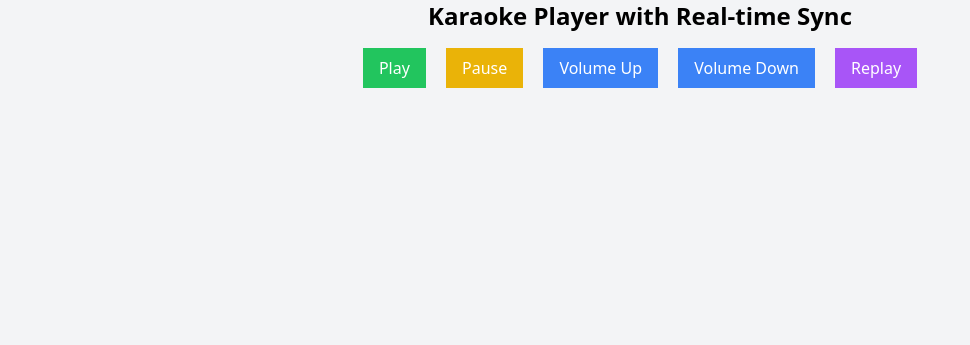
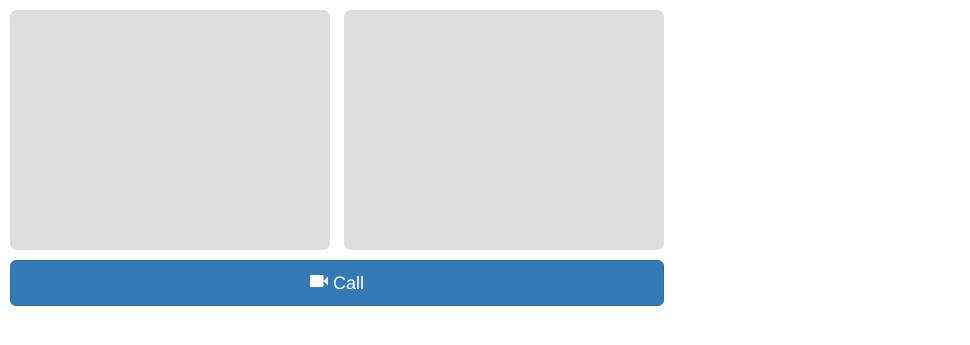
Before and after one commit to saomaidl/saomaidl.github.io, a Jekyll site: the page built from _pages/songs.html, in a window 1280 px wide. Shown: the top 345 px of the page, without its empty margins (0-970 px from the left). Built offline with Jekyll 4.4.1, drawn with Linux system fonts in a browser that asks for light colours; nearby versions of some CDN libraries; comment, search, counter and statistics services are not loaded; some of the changed lines change nothing that is shown.

Commit message:
Update songs.html

```diff
--- a/_pages/songs.html
+++ b/_pages/songs.html
@@ -5,159 +5,112 @@ permalink: /songs
 description: "Hiển thị các bài hát karaoke đã được chọn để hát. Dễ dàng truy cập và quản lý các lựa chọn yêu thích của bạn."
 ---
 
-<!DOCTYPE html>
-<html lang="en">
+<html>
+
 <head>
-  <meta charset="UTF-8">
-  <meta name="viewport" content="width=device-width, initial-scale=1.0">
-  <title>Karaoke Player with WebRTC & Firebase Sync</title>
-  <script src="https://cdn.tailwindcss.com"></script>
-  <script src="https://code.jquery.com/jquery-3.6.0.min.js"></script>
   <script src="https://www.gstatic.com/firebasejs/8.10.0/firebase-app.js"></script>
   <script src="https://www.gstatic.com/firebasejs/8.10.0/firebase-database.js"></script>
-  <script src="https://www.youtube.com/iframe_api"></script>
+  <link href="https://cdnjs.cloudflare.com/ajax/libs/twitter-bootstrap/3.3.7/css/bootstrap.min.css" rel="stylesheet">
+  <style type="text/css">
+    video {
+      background-color: #ddd;
+      border-radius: 7px;
+      margin: 10px 0px 0px 10px;
+      width: 320px;
+      height: 240px;
+    }
+    button {
+      margin: 5px 0px 0px 10px !important;
+      width: 654px;
+    }
+  </style>
 </head>
-<body class="bg-gray-100 text-center">
-  <h1 class="text-2xl font-bold">Karaoke Player with Real-time Sync</h1>
-  <div id="player" class="my-4 mx-auto"></div>
-  <div class="space-x-4">
-    <button id="playBtn" class="px-4 py-2 bg-green-500 text-white">Play</button>
-    <button id="pauseBtn" class="px-4 py-2 bg-yellow-500 text-white">Pause</button>
-    <button id="volumeUpBtn" class="px-4 py-2 bg-blue-500 text-white">Volume Up</button>
-    <button id="volumeDownBtn" class="px-4 py-2 bg-blue-500 text-white">Volume Down</button>
-    <button id="replayBtn" class="px-4 py-2 bg-purple-500 text-white">Replay</button>
-  </div>
 
-<script type="text/javascript">
-    const firebaseConfig = {
+<body onload="showMyFace()">
+  <video id="yourVideo" autoplay muted></video>
+  <video id="friendsVideo" autoplay></video>
+  <br/>
+  <button onclick="showFriendsFace()" type="button" class="btn btn-primary btn-lg"><span class="glyphicon glyphicon-facetime-video" aria-hidden="true"></span> Call</button>
+  <script type="text/javascript">
+    var config = {
       apiKey: "AIzaSyBBPKJcXjkZ0wUbXNremQuf_R1Z6baYcU0",
       authDomain: "karaoke-3aa8f.firebaseapp.com",
-      databaseURL: "https://karaoke-3aa8f-default-rtdb.asia-southeast1.firebasedatabase.app/",
+      databaseURL: "https://karaoke-3aa8f-default-rtdb.asia-southeast1.firebasedatabase.app",
       projectId: "karaoke-3aa8f",
       storageBucket: "karaoke-3aa8f.appspot.com",
-      messagingSenderId: "652741363415",
-      appId: "1:652741363415:web:e33bb49a0be7eed7e09292",
-      measurementId: "G-MNBY4YPT3N"
+      messagingSenderId: "652741363415"
     };
-    firebase.initializeApp(firebaseConfig);
-    const database = firebase.database();
+    firebase.initializeApp(config);
+    var database = firebase.database().ref();
+    var yourVideo = document.getElementById("yourVideo");
+    var friendsVideo = document.getElementById("friendsVideo");
+    var yourId = Math.floor(Math.random() * 1000000000);
+    var servers = {
+      'iceServers': [{
+        'urls': 'stun:stun.services.mozilla.com'
+      }, {
+        'urls': 'stun:stun.l.google.com:19302'
+      }, {
+        'urls': 'turn:numb.viagenie.ca',
+        'credential': 'webrtc',
+        'username': 'websitebeaver@mail.com'
+      }]
+    };
+    var pc = new RTCPeerConnection(servers);
+    pc.onicecandidate = (event => event.candidate ? sendMessage(yourId, JSON.stringify({
+      'ice': event.candidate
+    })) : console.log("Sent All Ice"));
+    pc.onaddstream = (event => friendsVideo.srcObject = event.stream);
 
-    let player;
-    let isSyncing = false;
-
-    function onYouTubeIframeAPIReady() {
-      player = new YT.Player('player', {
-        height: '390',
-        width: '640',
-        videoId: 'rM5iazNj9mw',
-        events: {
-          'onReady': onPlayerReady,
-          'onStateChange': onPlayerStateChange
-        }
+    function sendMessage(senderId, data) {
+      var msg = database.push({
+        sender: senderId,
+        message: data
       });
+      msg.remove();
     }
 
-    function syncVideoWithFirebase() {
-      const videoRef = database.ref('videoState');
-      videoRef.on('value', (snapshot) => {
-        const data = snapshot.val();
-        if (data && !isSyncing) {
-          isSyncing = true;
-          player.seekTo(data.currentTime, true);
-          if (data.isPlaying) {
-            player.playVideo();
+    function readMessage(data) {
+      var msg = JSON.parse(data.val().message);
+      var sender = data.val().sender;
+      if (sender != yourId) {
+        if (msg.ice != undefined) {
+          pc.addIceCandidate(new RTCIceCandidate(msg.ice));
+        } else if (msg.sdp.type == "offer") {
+          var r = confirm("Answer call?");
+          if (r == true) {
+            pc.setRemoteDescription(new RTCSessionDescription(msg.sdp))
+              .then(() => pc.createAnswer())
+              .then(answer => pc.setLocalDescription(answer))
+              .then(() => sendMessage(yourId, JSON.stringify({
+                'sdp': pc.localDescription
+              })));
           } else {
-            player.pauseVideo();
+            alert("Rejected the call");
           }
-          isSyncing = false;
+        } else if (msg.sdp.type == "answer") {
+          pc.setRemoteDescription(new RTCSessionDescription(msg.sdp));
         }
-      });
+      }
+    };
+    database.on('child_added', readMessage);
+
+    function showMyFace() {
+      navigator.mediaDevices.getUserMedia({
+          audio: true,
+          video: true
+        })
+        .then(stream => yourVideo.srcObject = stream)
+        .then(stream => pc.addStream(stream));
     }
 
-    // Hàm debounce để hạn chế tần suất gửi trạng thái video
-    function debounce(func, delay) {
-      let timeout;
-      return function(...args) {
-        clearTimeout(timeout);
-        timeout = setTimeout(() => func.apply(this, args), delay);
-      };
+    function showFriendsFace() {
+      pc.createOffer()
+        .then(offer => pc.setLocalDescription(offer))
+        .then(() => sendMessage(yourId, JSON.stringify({
+          'sdp': pc.localDescription
+        })));
     }
-
-    const updateFirebase = debounce(() => {
-      if (!isSyncing) {
-        database.ref('videoState').set({
-          currentTime: player.getCurrentTime(),
-          isPlaying: player.getPlayerState() === YT.PlayerState.PLAYING
-        });
-      }
-    }, 3000); // Gửi trạng thái video mỗi giây
-
-    function onPlayerReady(event) {
-      syncVideoWithFirebase();
-      player.playVideo(); // Tự động phát video khi trang được truy cập
-    }
-
-    function onPlayerStateChange(event) {
-      if (event.data === YT.PlayerState.PLAYING || event.data === YT.PlayerState.PAUSED) {
-        updateFirebase();
-      }
-    }
-
-    $('#playBtn').click(function() {
-      player.playVideo();
-      updateFirebase();
-    });
-
-    $('#pauseBtn').click(function() {
-      player.pauseVideo();
-      updateFirebase();
-    });
-
-    $('#volumeUpBtn').click(function() {
-      player.setVolume(Math.min(player.getVolume() + 10, 100)); // Đảm bảo âm lượng không vượt quá 100
-    });
-
-    $('#volumeDownBtn').click(function() {
-      player.setVolume(Math.max(player.getVolume() - 10, 0)); // Đảm bảo âm lượng không dưới 0
-    });
-
-    $('#replayBtn').click(function() {
-      player.seekTo(0);
-      updateFirebase();
-    });
-
-    const peerConnection = new RTCPeerConnection();
-    const dataChannel = peerConnection.createDataChannel('sync');
-
-    dataChannel.onopen = () => {
-      console.log('DataChannel is open');
-      setInterval(() => {
-        const videoState = {
-          currentTime: player.getCurrentTime(),
-          isPlaying: player.getPlayerState() === YT.PlayerState.PLAYING
-        };
-        if (dataChannel.readyState === 'open') {
-          dataChannel.send(JSON.stringify(videoState));
-        }
-      }, 3000);
-    };
-
-    dataChannel.onclose = () => {
-      console.log('DataChannel is closed');
-    };
-
-    peerConnection.ondatachannel = (event) => {
-      const channel = event.channel;
-      channel.onmessage = (event) => {
-        const data = JSON.parse(event.data);
-        player.seekTo(data.currentTime, true);
-        if (data.isPlaying) {
-          player.playVideo();
-        } else {
-          player.pauseVideo();
-        }
-      };
-    };
-</script>
-</body>
-</html>
+    /script>
+    </body>
+    </html>
```
